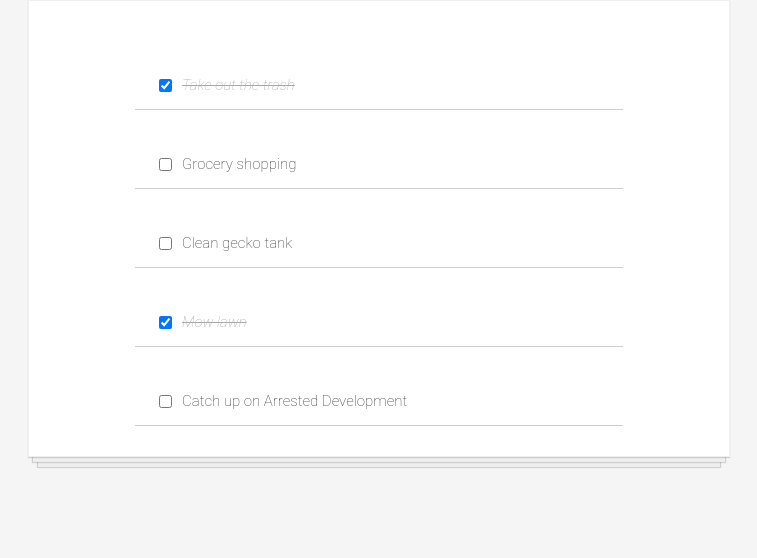
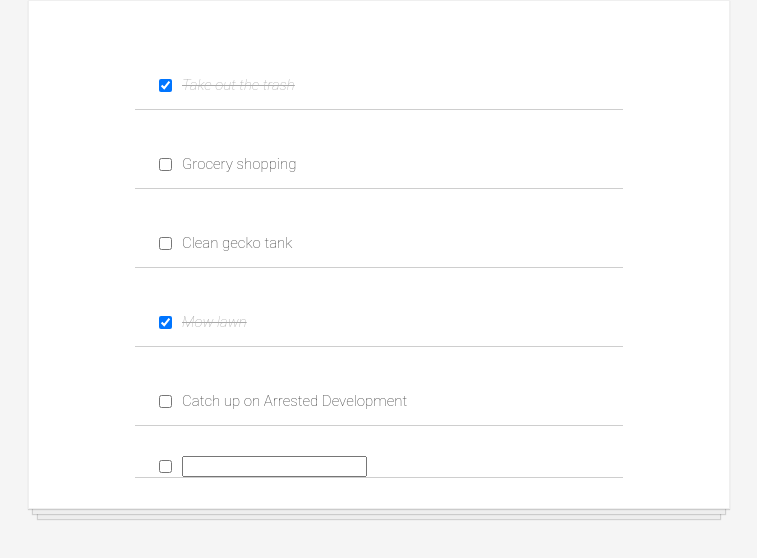
Before and after one commit to codacy20/todo-react, a React (Create React App) app: page / in a window 1280 px wide. Shown: the top 558 px of the page, without its empty margins (261-1018 px from the left). Built offline with nearby package versions, Linux system fonts and the light colour scheme.

Commit message:
failed attempt at creating a new item

```diff
--- a/src/App.js
+++ b/src/App.js
@@ -2,17 +2,21 @@ import React, { Component } from "react";
 import "./App.css";
 import todosData from "./todosData";
 import TodoItem from "./todoItem";
+import TodoItemEmpty from "./todoItemEmpty";
 
 export default class App extends Component {
   constructor(props) {
     super(props);
     this.state = {
-      todos: todosData
+      todos: todosData,
+      new: ""
     };
     this.handleChange = this.handleChange.bind(this);
+    this.handleChangeText = this.handleChangeText.bind(this);
   }
 
   handleChange(id) {
+    console.log("yay" + id);
     this.setState(prevState => {
       prevState.todos.map(item => {
         if (item.id === id) {
@@ -24,10 +28,24 @@ export default class App extends Component {
     });
   }
 
+  handleChangeText(event) {
+    console.log("here:" + event);
+
+    // const target = event.target;
+    // console.log(target.value);
+  }
+
   render() {
     var todoItems = this.state.todos.map(item => (
       <TodoItem key={item.id} item={item} handleChange={this.handleChange} />
     ));
+    todoItems.push(
+      <TodoItemEmpty
+        handleChange={this.handleChangeText}
+        key={todoItems.length + 1}
+        key2={todoItems.length + 1}
+      />
+    );
     return <div className="todo-list">{todoItems}</div>;
   }
 }
--- /dev/null
+++ b/src/todoItemEmpty.js
@@ -0,0 +1,29 @@
+import React, { Component } from "react";
+
+export default class TodoItemEmpty extends Component {
+  render() {
+    const completedStyle = {
+      fontStyle: "italic",
+      color: "#A9A9A9",
+      textDecoration: "line-through"
+    };
+
+    return (
+      <div className="todo-item">
+        <input
+          type="checkbox"
+          id="click"
+          //   checked={this.props.item.completed}
+          //   onChange={() => this.props.handleChange(this.props.item.id)}
+        />
+        <input
+          id="click"
+          onChange={() => this.props.handleChange(this.props.event)}
+          //   style={this.props.item.completed ? completedStyle : null}
+        >
+          {/* {this.props.text} */}
+        </input>
+      </div>
+    );
+  }
+}
```
